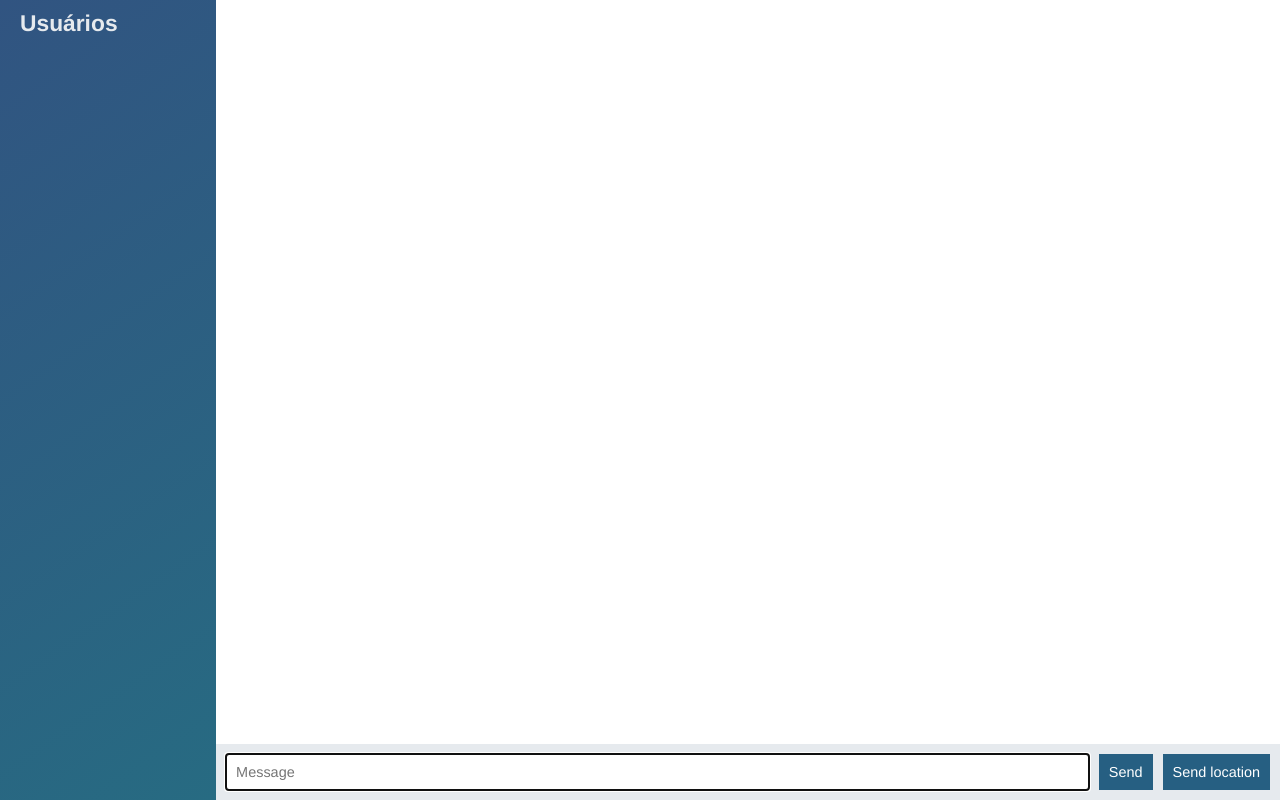
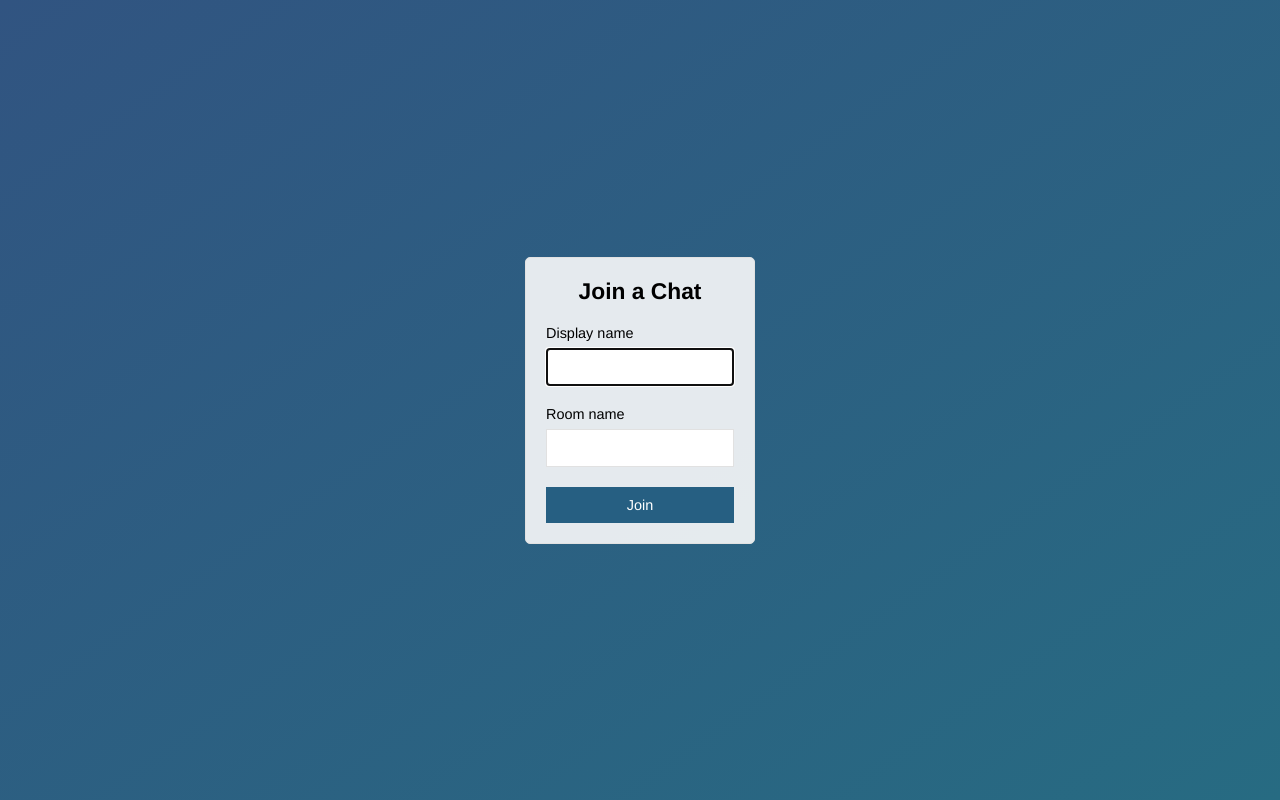
Before and after one commit to mmgusta/node-chat-app, a website: page public/index.html in a window 1280 px wide. Drawn offline with nearby package versions, Linux system fonts and the light colour scheme; no server answers.

Commit message:
add join page that submits to chat.html

```diff
--- a/public/index.html
+++ b/public/index.html
@@ -3,59 +3,30 @@
 <html>
     <head>
         <meta charset="utf-8">
+        <title>Join | ChatApp</title>
+        <meta name="viewport" content="width=device-width, initial-scale=1, user-scalable=no">
         <link rel="stylesheet" href="/css/styles.css">
     </head>
 
-    <body class="chat">
-
-        <div class="chat__sidebar">
-            <h3>Usuários</h3>
-            <div id="users">
-
-            </div>
+    <body class="centered-form">
+        <div class="centered-form__form">
+            <form action="/chat.html">
+                <div class="form-field">
+                    <h3>Join a Chat</h3>
+                </div>
+                <div class="form-field">
+                    <label>Display name</label>
+                    <input type="text" name="name" autofocus />
+                </div>
+                <div class="form-field">
+                    <label>Room name</label>
+                    <input type="text" name="room" />
+                </div>
+                <div class="form-field">
+                    <button>Join</button>
+                </div>
+            </form>
         </div>
 
-        <div class="chat__main">
-            <ol id="messages" class="chat__messages"></ol>
-
-            <div class="chat__footer">
-                <form id="message-form">
-                    <input name="message" type="text" placeholder="Message" autofocus autocomplete="off" />
-                    <button>Send</button>
-                </form>
-                <button id="send-location">Send location</button>
-            </div>
-
-        </div>
-
-        <script id="message-template" type="text/template">
-            <li class="message">
-                <div class="message__title">
-                    <h4>{{from}}</h4>
-                    <span>{{createdAt}}</span>
-                </div>
-                <div class="message__body">
-                    <p>{{text}}</p>
-                </div>
-            </li>
-        </script>
-
-        <script id="location-message-template" type="text/template">
-            <li class="message">
-                <div class="message__title">
-                    <h4>{{from}}</h4>
-                    <span>{{createdAt}}</span>
-                </div>
-                <div class="message__body">
-                    <a href="{{url}}" target="_blank">My current location</a>
-                </div>
-            </li>
-        </script>
-
-        <script src="/socket.io/socket.io.js"></script>
-        <script src="/js/libs/jquery.js"></script>
-        <script src="/js/libs/moment.js"></script>
-        <script src="/js/libs/mustache.js"></script>
-        <script src="/js/index.js"></script>
     </body>
 </html>
```
Also changed, not shown: public/chat.html (added, +63 -0 lines), public/js/chat.js (renamed from public/js/index.js).
